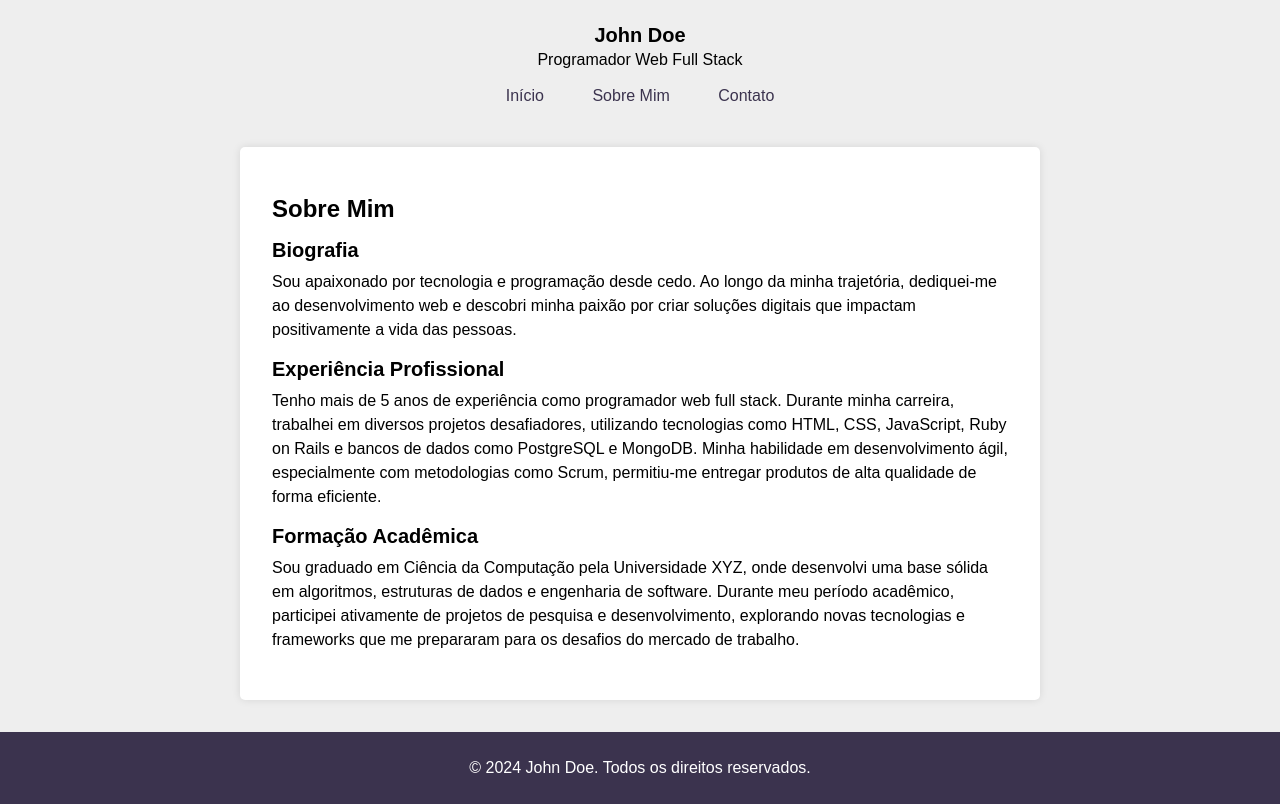
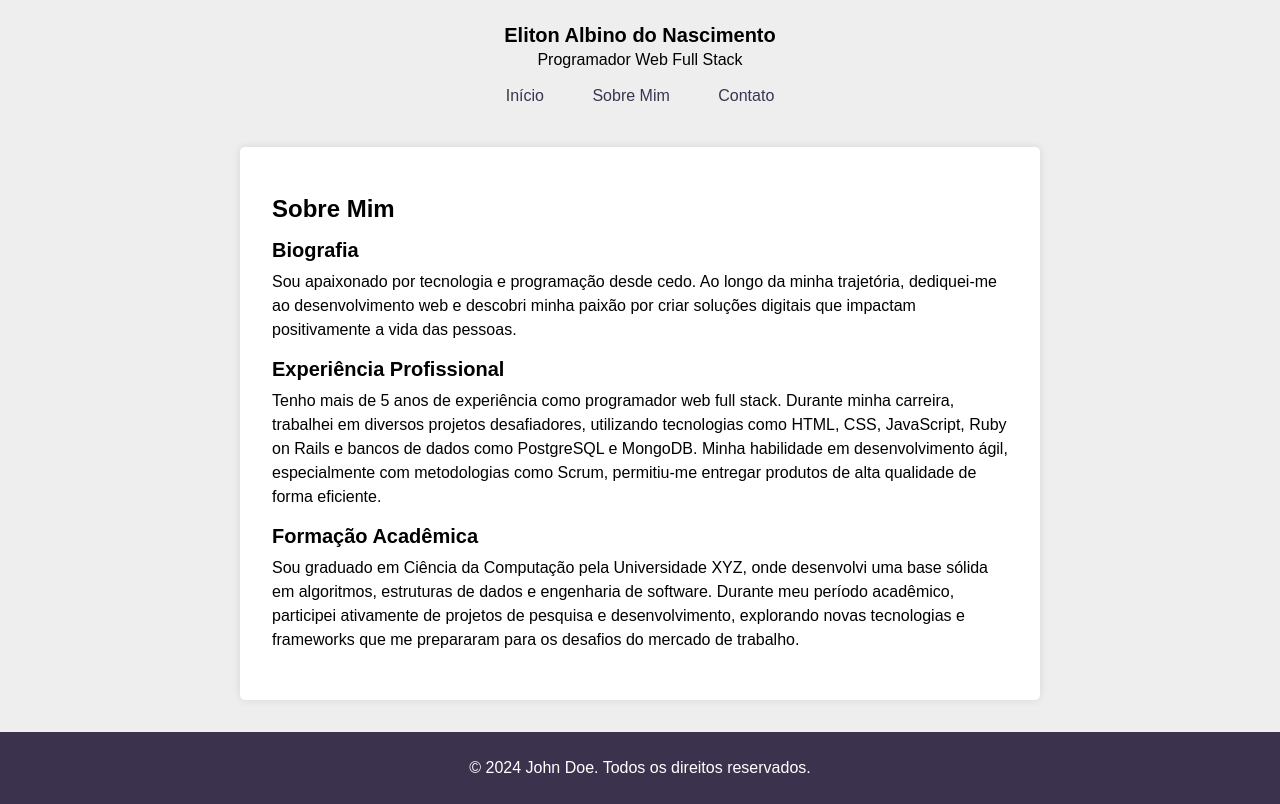
Before and after one commit to elitonalbino1/elitonalbino1.github.io, a plain HTML site: page sobre.html in a window 1280 px wide. Drawn offline with Linux system fonts and the light colour scheme.

Commit message:
Commit final

```diff
--- a/sobre.html
+++ b/sobre.html
@@ -9,7 +9,7 @@
   <body>
     <header>
       <div>
-        <div class="logo">John Doe</div>
+        <div class="logo">Eliton Albino do Nascimento</div>
         <div class="title">Programador Web Full Stack</div>
       </div>
       <nav>
```
Also changed, not shown: contato.html (+1 -1 lines).
